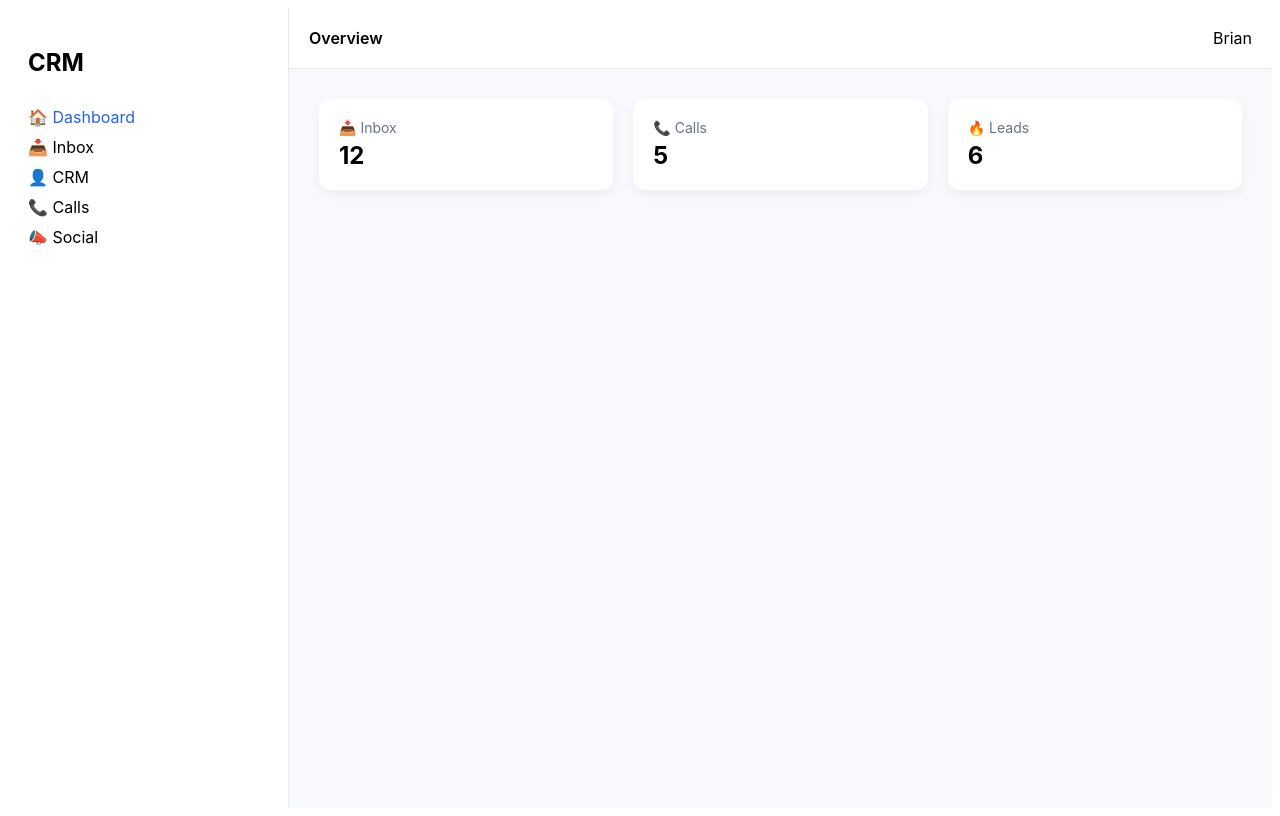
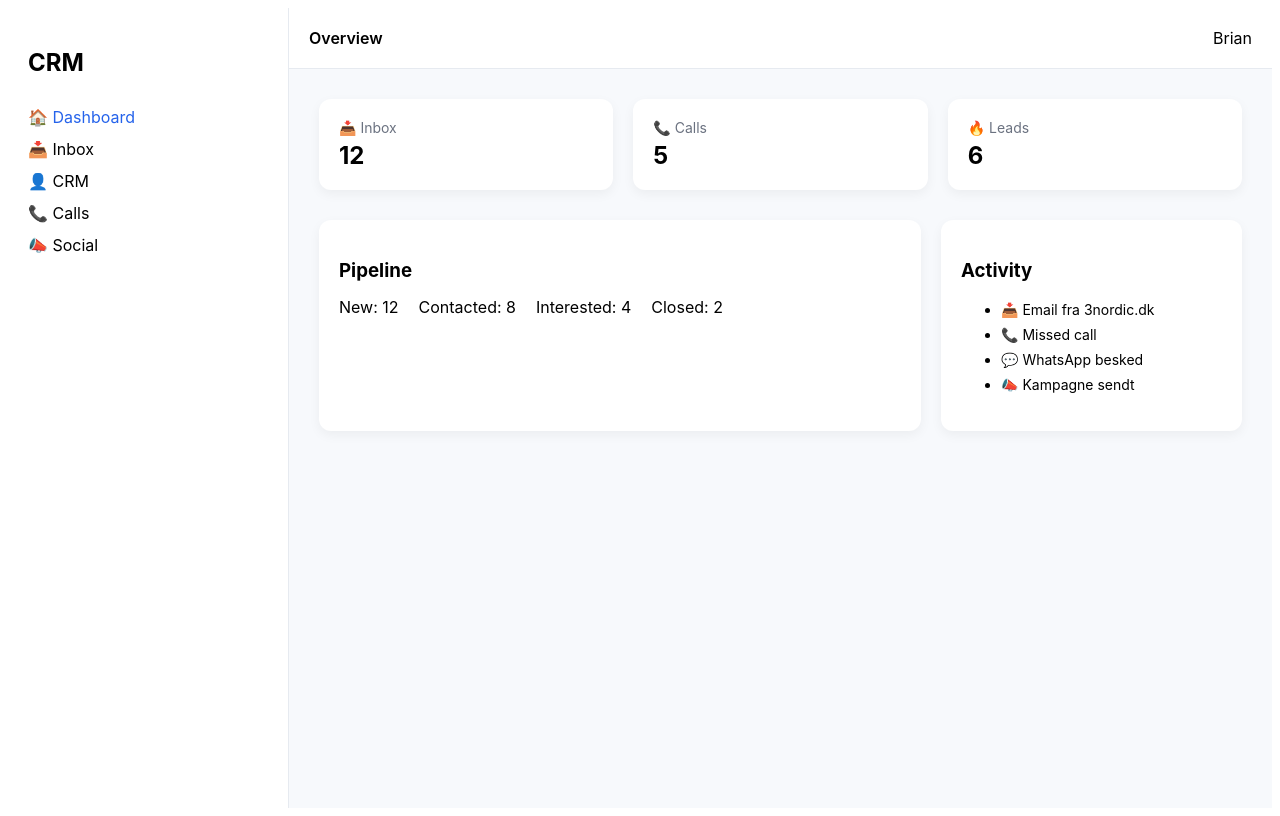
Before and after one commit to 2710brian/crm-dashboard, a React (Vite) app: page / in a window 1280 px wide. Built offline with nearby package versions, Linux system fonts and the light colour scheme.

Commit message:
Update App.jsx

```diff
--- a/src/App.jsx
+++ b/src/App.jsx
@@ -16,11 +16,11 @@ export default function App() {
       }}>
         <h2 style={{ marginBottom: "30px" }}>CRM</h2>
 
-        <div style={{ color: "#2563EB", marginBottom: "10px" }}>🏠 Dashboard</div>
-        <div style={{ marginBottom: "10px" }}>📥 Inbox</div>
-        <div style={{ marginBottom: "10px" }}>👤 CRM</div>
-        <div style={{ marginBottom: "10px" }}>📞 Calls</div>
-        <div style={{ marginBottom: "10px" }}>📣 Social</div>
+        <div style={{ color: "#2563EB", marginBottom: "12px", cursor: "pointer" }}>🏠 Dashboard</div>
+        <div style={{ marginBottom: "12px", cursor: "pointer" }}>📥 Inbox</div>
+        <div style={{ marginBottom: "12px", cursor: "pointer" }}>👤 CRM</div>
+        <div style={{ marginBottom: "12px", cursor: "pointer" }}>📞 Calls</div>
+        <div style={{ marginBottom: "12px", cursor: "pointer" }}>📣 Social</div>
       </div>
 
       {/* Main */}
@@ -43,13 +43,13 @@ export default function App() {
         {/* Content */}
         <div style={{ padding: "30px" }}>
 
-          {/* Cards */}
+          {/* Top Cards */}
           <div style={{
             display: "grid",
             gridTemplateColumns: "repeat(3, 1fr)",
-            gap: "20px"
+            gap: "20px",
+            marginBottom: "30px"
           }}>
-
             {[
               ["📥 Inbox", "12"],
               ["📞 Calls", "5"],
@@ -59,8 +59,7 @@ export default function App() {
                 background: "#fff",
                 padding: "20px",
                 borderRadius: "12px",
-                boxShadow: "0 4px 12px rgba(0,0,0,0.05)",
-                transition: "0.2s"
+                boxShadow: "0 4px 12px rgba(0,0,0,0.05)"
               }}>
                 <div style={{ color: "#6B7280", fontSize: "14px" }}>
                   {title}
@@ -74,6 +73,48 @@ export default function App() {
                 </div>
               </div>
             ))}
+          </div>
+
+          {/* Main Grid */}
+          <div style={{
+            display: "grid",
+            gridTemplateColumns: "2fr 1fr",
+            gap: "20px"
+          }}>
+
+            {/* Pipeline */}
+            <div style={{
+              background: "#fff",
+              padding: "20px",
+              borderRadius: "12px",
+              boxShadow: "0 4px 12px rgba(0,0,0,0.05)"
+            }}>
+              <h3 style={{ marginBottom: "15px" }}>Pipeline</h3>
+
+              <div style={{ display: "flex", gap: "20px" }}>
+                <div>New: 12</div>
+                <div>Contacted: 8</div>
+                <div>Interested: 4</div>
+                <div>Closed: 2</div>
+              </div>
+            </div>
+
+            {/* Activity */}
+            <div style={{
+              background: "#fff",
+              padding: "20px",
+              borderRadius: "12px",
+              boxShadow: "0 4px 12px rgba(0,0,0,0.05)"
+            }}>
+              <h3 style={{ marginBottom: "15px" }}>Activity</h3>
+
+              <ul style={{ fontSize: "14px", lineHeight: "1.8" }}>
+                <li>📥 Email fra 3nordic.dk</li>
+                <li>📞 Missed call</li>
+                <li>💬 WhatsApp besked</li>
+                <li>📣 Kampagne sendt</li>
+              </ul>
+            </div>
 
           </div>
 
```
